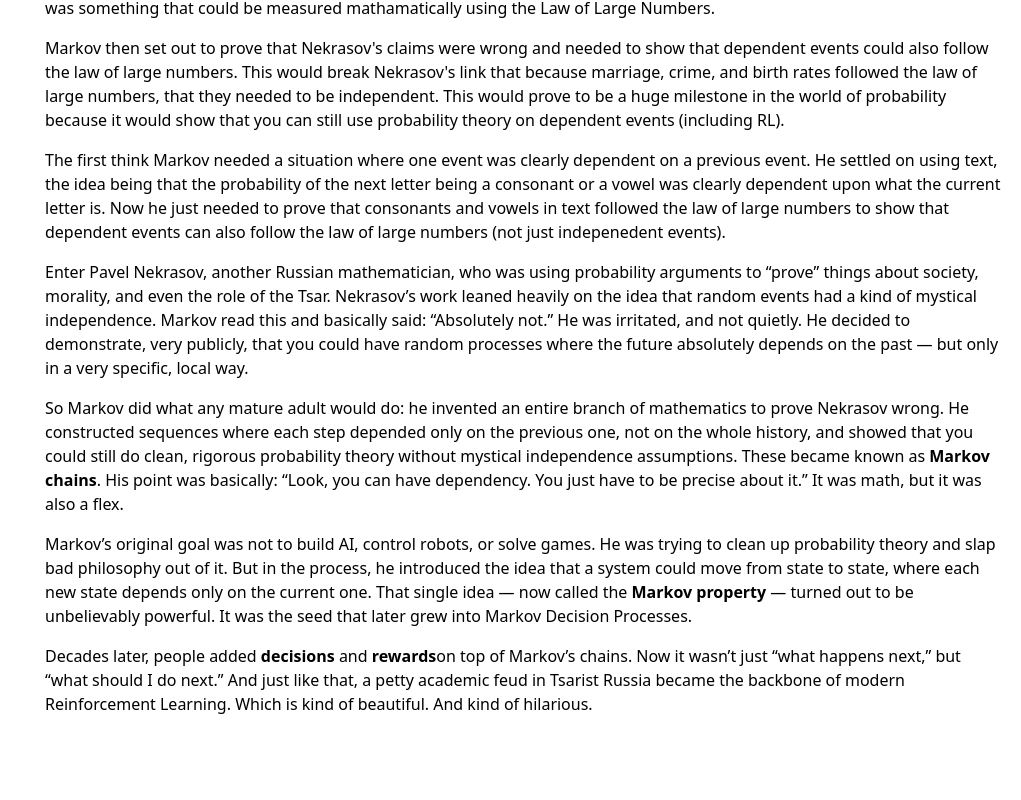
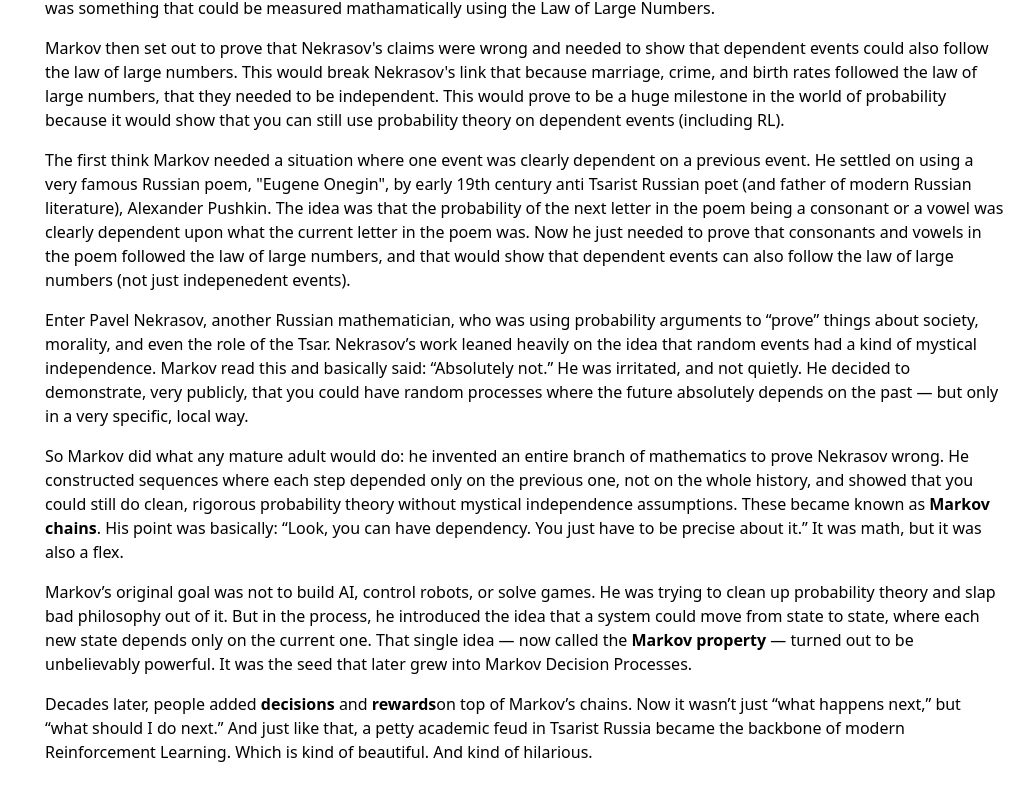
Before and after one commit to WilliamGiammona/learning-ai, a Next.js app: page /reinforcement-learning in a window 1280 px wide. Shown: the part 6239-7039 px from the top of the page, without its empty margins (259-1280 px from the left). Built offline with nearby package versions, Linux system fonts and the light colour scheme.

Commit message:
continuing introduction

```diff
--- a/app/reinforcement-learning/page.tsx
+++ b/app/reinforcement-learning/page.tsx
@@ -659,13 +659,16 @@ export default function ReinforcementLearningPage() {
 
             <p className="mb-4">
               The first think Markov needed a situation where one event was
-              clearly dependent on a previous event. He settled on using text,
-              the idea being that the probability of the next letter being a
-              consonant or a vowel was clearly dependent upon what the current
-              letter is. Now he just needed to prove that consonants and vowels
-              in text followed the law of large numbers to show that dependent
-              events can also follow the law of large numbers (not just
-              indepenedent events).
+              clearly dependent on a previous event. He settled on using a very
+              famous Russian poem, "Eugene Onegin", by early 19th century anti
+              Tsarist Russian poet (and father of modern Russian literature),
+              Alexander Pushkin. The idea was that the probability of the next
+              letter in the poem being a consonant or a vowel was clearly
+              dependent upon what the current letter in the poem was. Now he
+              just needed to prove that consonants and vowels in the poem
+              followed the law of large numbers, and that would show that
+              dependent events can also follow the law of large numbers (not
+              just indepenedent events).
             </p>
 
             <p className="mb-4">
```
